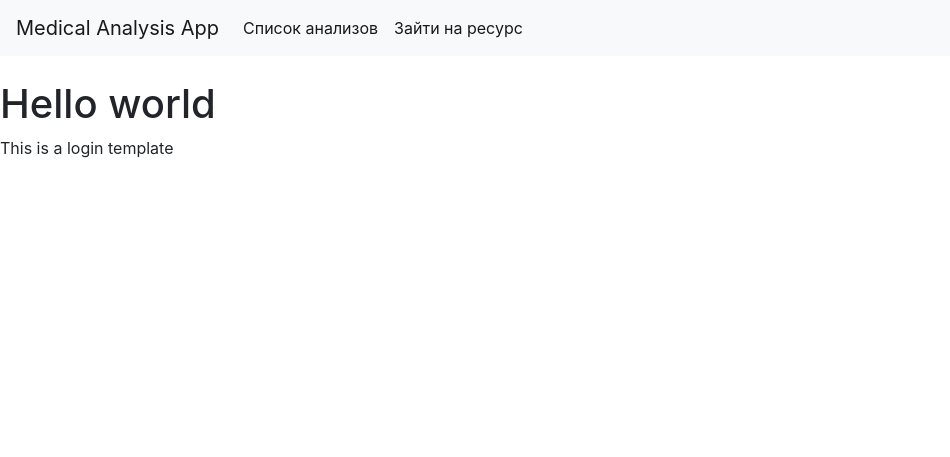
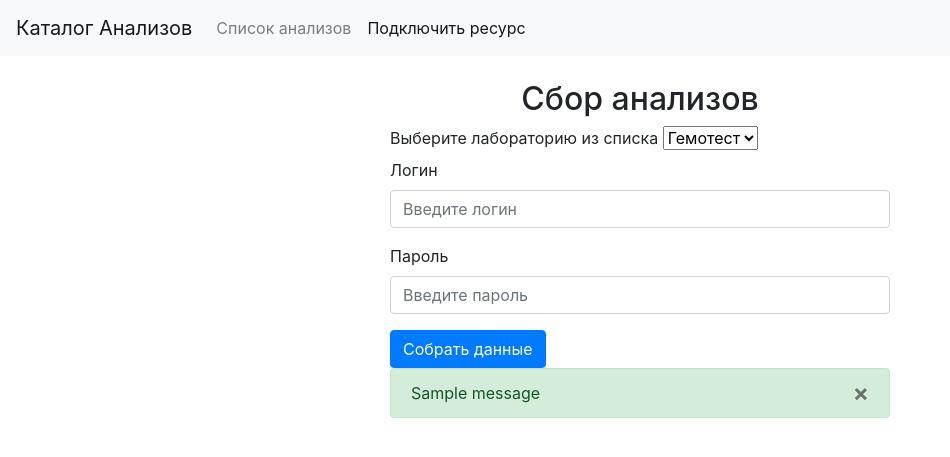
Before and after one commit to ivetasand/medical_analysis, a Django app: page /login/ in a window 1280 px wide. Shown: the top 457 px of the page, without its empty margins (0-950 px from the left). Run offline with Django 4.2, Linux system fonts and the light colour scheme; tables that the repository leaves empty hold one stand-in row (values such as "Sample post"); one stand-in notice (Sample message) is shown; some libraries are stand-ins or nearby versions.

Commit message:
added login page, navigation and base page
Signed-off-by: BuildTools <unconfigured@null.spigotmc.org>

```diff
--- a/main_interface/analysis/views.py
+++ b/main_interface/analysis/views.py
@@ -35,5 +35,4 @@ def analysis_list_view(request):
     # for testing
     interface = DbInterface()
     obj = interface.fetch_data()
-    print(obj)
     return render(request, "analysis/list.html", {'analysis_list': obj})
--- a/main_interface/login/views.py
+++ b/main_interface/login/views.py
@@ -1,8 +1,20 @@
+from django.contrib import messages
 from django.shortcuts import render
-from django.http import HttpResponse
-from utils.database.interface import DbInterface
 
 
 # Create your views here.
 def login_view(request):
-    return render(request, "login.html", {})
+    if request.method == 'POST':
+        username = request.POST['username']
+        password = request.POST['password']
+
+        print(username, password)
+
+        if username == "" or password == "":
+            messages.error(request, 'Введены неверные данные пользователя')
+            return render(request, 'login.html')
+
+        # тут будем доставать инфу с сайта
+
+    else:
+        return render(request, 'login.html')
--- a/main_interface/main_interface/settings.py
+++ b/main_interface/main_interface/settings.py
@@ -15,7 +15,6 @@ from pathlib import Path
 # Build paths inside the project like this: BASE_DIR / 'subdir'.
 BASE_DIR = Path(__file__).resolve().parent.parent
 
-
 # Quick-start development settings - unsuitable for production
 # See https://docs.djangoproject.com/en/4.2/howto/deployment/checklist/
 
@@ -26,7 +25,6 @@ SECRET_KEY = 'django-insecure-=!z!2o)sx_ueqj#n&n9!6xor3qu+x*52a6+5s0)wfs!4+gv(st
 DEBUG = True
 
 ALLOWED_HOSTS = []
-
 
 # Application definition
 
@@ -74,7 +72,6 @@ TEMPLATES = [
 
 WSGI_APPLICATION = 'main_interface.wsgi.application'
 
-
 # Database
 # https://docs.djangoproject.com/en/4.2/ref/settings/#databases
 
@@ -84,7 +81,6 @@ DATABASES = {
         # 'NAME': BASE_DIR / 'db.sqlite3',
     }
 }
-
 
 # Password validation
 # https://docs.djangoproject.com/en/4.2/ref/settings/#auth-password-validators
@@ -104,7 +100,6 @@ AUTH_PASSWORD_VALIDATORS = [
     },
 ]
 
-
 # Internationalization
 # https://docs.djangoproject.com/en/4.2/topics/i18n/
 
@@ -116,7 +111,6 @@ USE_I18N = True
 
 USE_TZ = True
 
-
 # Static files (CSS, JavaScript, Images)
 # https://docs.djangoproject.com/en/4.2/howto/static-files/
 
--- a/main_interface/main_interface/urls.py
+++ b/main_interface/main_interface/urls.py
@@ -27,8 +27,8 @@ urlpatterns = [
     path('home/', home_view, name='home'),
     path('admin/', admin.site.urls),
     # path('analysis_detail/', analysis_detail_view),
-    path('analysis_list/', analysis_list_view, name = 'analysis_list'),
+    path('analysis_list/', analysis_list_view, name='analysis_list'),
     path('analysis_list/<str:analysis_type>/', analysis_detail_view,
          name='analysis_detail'),
-    path('login/', login_view, name = 'login_page')
+    path('login/', login_view, name='login_page')
 ]
--- a/main_interface/pages/views.py
+++ b/main_interface/pages/views.py
@@ -19,5 +19,4 @@ def login_view(*args, **kwargs):
 
 
 def analysis_view(*args, **kwargs):
-
     return HttpResponse("<h1>Analysis view</h1>")
--- a/main_interface/templates/analysis/detail.html
+++ b/main_interface/templates/analysis/detail.html
@@ -2,4 +2,6 @@
 
 {% block content %}
 <h1>{{ lab_name }}</h1>
+
+
 {% endblock %}
--- a/main_interface/templates/analysis/list.html
+++ b/main_interface/templates/analysis/list.html
@@ -4,7 +4,8 @@
 <h1>Список анализов</h1>
 <ul>
 	{% for analysis_type in analysis_list %}
-    <a href="{% url 'analysis_detail' analysis_type %}">{{ analysis_type| capfirst | linebreaks }}</a>
+	<a href="{% url 'analysis_detail' analysis_type %}">
+		{{ analysis_type| capfirst | linebreaks }}</a>
 	{% empty %}
 	<li>Нет доступных анализов.</li>
 	{% endfor %}
--- a/main_interface/templates/analysis_item_info.html
+++ b/main_interface/templates/analysis_item_info.html
@@ -1,6 +1,6 @@
 {% extends "base.html" %}
 
 {% block content %}
-  <h1>Hello world</h1>
-  <p>This is an analysis item info template</p>
+<h1>Hello world</h1>
+<p>This is an analysis item info template</p>
 {% endblock %}
--- a/main_interface/templates/base.html
+++ b/main_interface/templates/base.html
@@ -1,10 +1,11 @@
 <!DOCTYPE html>
-<html lang="en">
+<html lang="RU">
 <head>
 	<meta charset="UTF-8">
-    <title>{% block title %}Medical Analysis App{% endblock %}</title>
-    <link rel="stylesheet" href="https://stackpath.bootstrapcdn.com/bootstrap/4.3.1/css/bootstrap.min.css"
-          integrity="sha384-ggOyR0iXCbMQv3Xipma34MD+dH/1fQ784/j6cY/iJTQUOhcWr7x9JvoRxT2MZw1T" crossorigin="anonymous">
+	<link rel="stylesheet"
+	      href="https://stackpath.bootstrapcdn.com/bootstrap/4.3.1/css/bootstrap.min.css"
+	      integrity="sha384-ggOyR0iXCbMQv3Xipma34MD+dH/1fQ784/j6cY/iJTQUOhcWr7x9JvoRxT2MZw1T"
+	      crossorigin="anonymous">
 	{% block styles %}{% endblock %}
 </head>
 <body>
--- a/main_interface/templates/login.html
+++ b/main_interface/templates/login.html
@@ -1,6 +1,56 @@
 {% extends "base.html" %}
 
 {% block content %}
-  <h1>Hello world</h1>
-  <p>This is a login template</p>
+<html lang="RU">
+
+<body>
+
+<div class="mx-auto" style="width: 500px" ;>
+	<form action="" method="post" class="form-horizontal">
+		{% csrf_token%}
+		<div class="col-xs-8 col-xs-offset-4">
+			<h2 style="text-align:center;">Сбор анализов</h2>
+		</div>
+		<label for="lab_id">Выберите лабораторию из списка</label>
+		<select name="lab_id" id="lab_id">
+			<option value="gemotest">Гемотест</option>
+			<option value="dnkom">ДНКОМ</option>
+		</select>
+		<div class="form-group">
+			<label for="username">Логин</label>
+			<input type="text" class="form-control" name="username"
+			       id="username" placeholder="Введите логин">
+		</div>
+		<div class="form-group">
+			<label for="password">Пароль</label>
+			<input type="password" class="form-control" name="password"
+			       id="password" placeholder="Введите пароль">
+		</div>
+		<button type="submit" class="btn btn-primary">Собрать данные</button>
+		<br/>
+	</form>
+
+	{% for message in messages %}
+
+    <div class="alert alert-success">
+        <a class="close" href="#" data-dismiss="alert">×</a>
+           {{ message }}
+    </div>
+
+	{% endfor %}
+
+	<!-- Optional JavaScript -->
+	<!-- jQuery first, then Popper.js, then Bootstrap JS -->
+	<script src="https://code.jquery.com/jquery-3.2.1.slim.min.js"
+	        integrity="sha384-KJ3o2DKtIkvYIK3UENzmM7KCkRr/rE9/Qpg6aAZGJwFDMVNA/GpGFF93hXpG5KkN"
+	        crossorigin="anonymous"></script>
+	<script src="https://cdnjs.cloudflare.com/ajax/libs/popper.js/1.12.9/umd/popper.min.js"
+	        integrity="sha384-ApNbgh9B+Y1QKtv3Rn7W3mgPxhU9K/ScQsAP7hUibX39j7fakFPskvXusvfa0b4Q"
+	        crossorigin="anonymous"></script>
+	<script src="https://maxcdn.bootstrapcdn.com/bootstrap/4.0.0/js/bootstrap.min.js"
+	        integrity="sha384-JZR6Spejh4U02d8jOt6vLEHfe/JQGiRRSQQxSfFWpi1MquVdAyjUar5+76PVCmYl"
+	        crossorigin="anonymous"></script>
+</body>
+
+</html>
 {% endblock %}
--- a/main_interface/templates/navbar.html
+++ b/main_interface/templates/navbar.html
@@ -1,18 +1,25 @@
 <body>
 <nav class="navbar navbar-expand-lg navbar-light bg-light">
-    <a class="navbar-brand" href="{% url 'home' %}">Medical Analysis App</a>
-    <button class="navbar-toggler" type="button" data-toggle="collapse" data-target="#navbarNav"
-            aria-controls="navbarNav" aria-expanded="false" aria-label="Toggle navigation">
+	<a class="navbar-brand" href="{% url 'home' %}">Каталог Анализов</a>
+	<button class="navbar-toggler" type="button" data-toggle="collapse"
+	        data-target="#navbarNav"
+	        aria-controls="navbarNav" aria-expanded="false"
+	        aria-label="Toggle navigation">
 		<span class="navbar-toggler-icon"></span>
 	</button>
 	<div class="collapse navbar-collapse" id="navbarNav">
 		<ul class="navbar-nav">
-            <li class="nav-item active">
-                <a class="nav-link" href="{% url 'analysis_list' %}">Список анализов <span class="sr-only">(current)</span></a>
+			{% with request.resolver_match.url_name as url_name %}
+
+			<li class="{% if url_name == 'analysis_list' %}active{% endif %}">
+				<a class="nav-link" href="{% url 'analysis_list' %}">Список
+					анализов <span class="sr-only">(current)</span></a>
 			</li>
-            <li class="nav-item active">
-                <a class="nav-link" href="{% url 'login_page' %}">Зайти на ресурс <span class="sr-only">(current)</span></a>
+			<li class="{% if url_name == 'login_page' %}active{% endif %}">
+				<a class="nav-link" href="{% url 'login_page' %}">Подключить
+					ресурс</a>
 			</li>
+			{% endwith %}
 		</ul>
 	</div>
 </nav>
```
Also changed, not shown: main_interface/templates/home.html (+9 -23 lines). Lines whose indentation alone changed are shown as unchanged.
